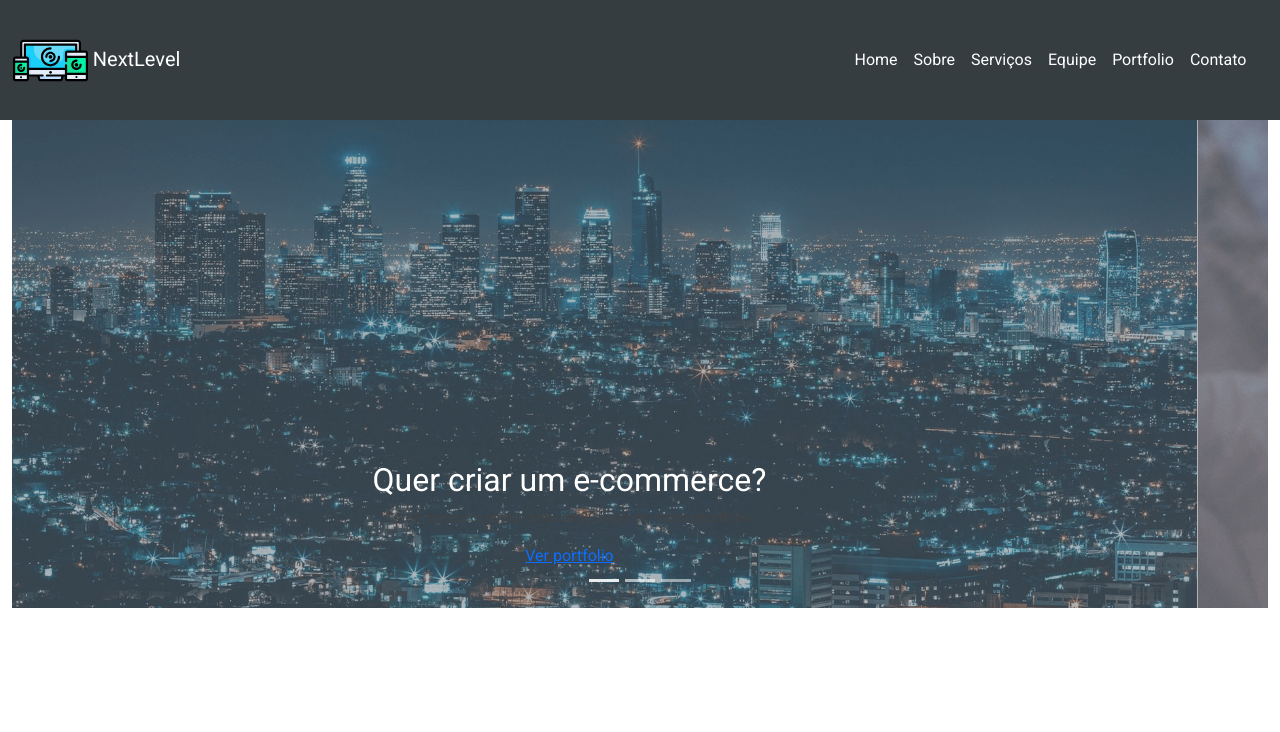
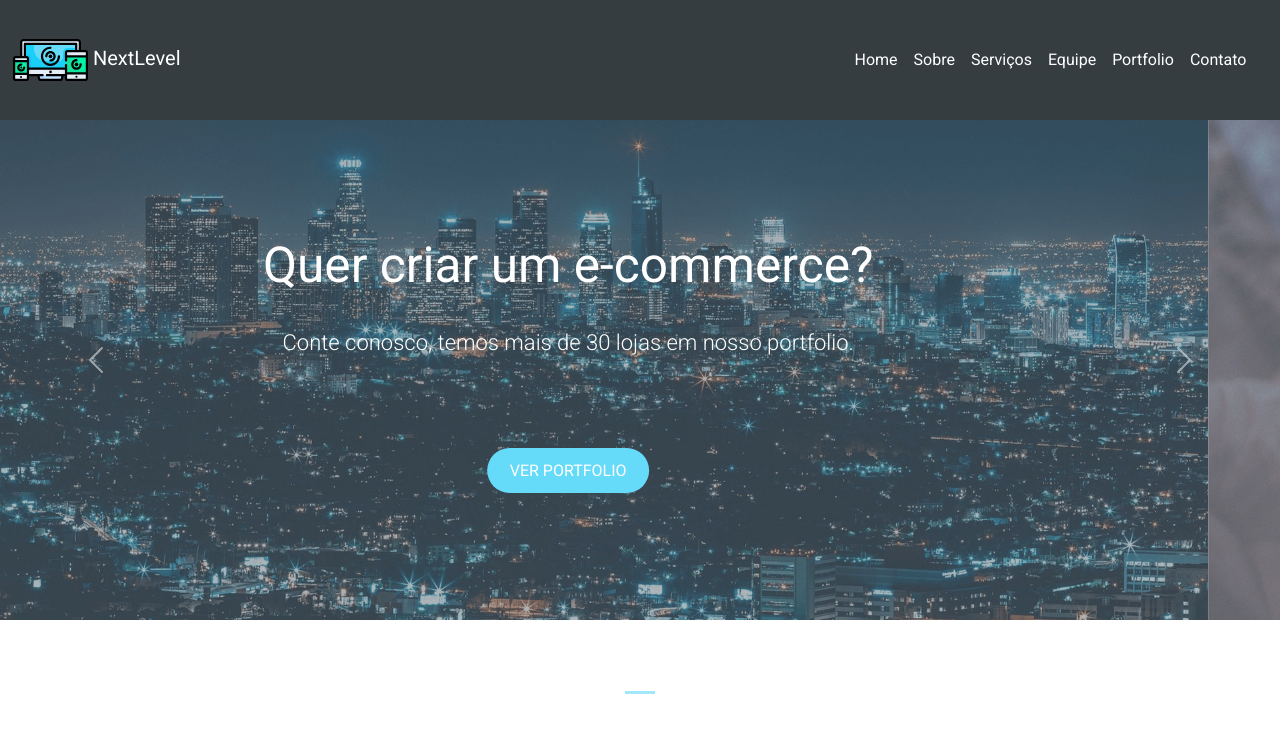
Before and after one commit to marlon-couto/bootstrap-project, a plain HTML site: page src/index.html in a window 1280 px wide. Drawn offline with nearby package versions, Linux system fonts and the light colour scheme.

Commit message:
Finaliza o slider

```diff
--- a/src/index.html
+++ b/src/index.html
@@ -62,7 +62,7 @@
     <header>
       <div
         class="container"
-        id="nav_container"
+        id="nav-container"
       >
         <nav class="navbar navbar-expand-lg fixed-top">
           <a
@@ -81,8 +81,8 @@
             class="navbar-toggler"
             type="button"
             data-bs-toggle="collapse"
-            data-bs-target="#navbar_links"
-            aria-controls="navbar_links"
+            data-bs-target="#navbar-links"
+            aria-controls="navbar-links"
             aria-expanded="false"
             aria-label="Toggle navigation"
           >
@@ -91,48 +91,48 @@
 
           <div
             class="collapse navbar-collapse justify-content-end"
-            id="navbar_links"
+            id="navbar-links"
           >
             <div class="navbar-nav">
               <a
                 href="#"
                 class="nav-item nav-link"
-                id="home_menu"
+                id="home-menu"
                 >Home</a
               >
 
               <a
                 href="#"
                 class="nav-item nav-link"
-                id="about_menu"
+                id="about-menu"
                 >Sobre</a
               >
 
               <a
                 href="#"
                 class="nav-item nav-link"
-                id="services_menu"
+                id="services-menu"
                 >Serviços</a
               >
 
               <a
                 href="#"
                 class="nav-item nav-link"
-                id="team_menu"
+                id="team-menu"
                 >Equipe</a
               >
 
               <a
                 href="#"
                 class="nav-item nav-link"
-                id="portfolio_menu"
+                id="portfolio-menu"
                 >Portfolio</a
               >
 
               <a
                 href="#"
                 class="nav-item nav-link"
-                id="contact_menu"
+                id="contact-menu"
                 >Contato</a
               >
             </div>
@@ -144,13 +144,13 @@
     <main>
       <div class="container-fluid">
         <div
-          id="main_slider"
+          id="mainSlider"
           class="carousel slide"
           data-bs-ride="carousel"
         >
           <div class="carousel-indicators">
             <button
-              data-bs-target="#main_slider"
+              data-bs-target="#mainSlider"
               data-bs-slide-to="0"
               class="active"
               aria-label="Slide 1"
@@ -158,13 +158,13 @@
             ></button>
 
             <button
-              data-bs-target="#main_slider"
+              data-bs-target="#mainSlider"
               data-bs-slide-to="1"
               aria-label="Slide 2"
             ></button>
 
             <button
-              data-bs-target="#main_slider"
+              data-bs-target="#mainSlider"
               data-bs-slide-to="2"
               aria-label="Slide 3"
             ></button>
@@ -183,7 +183,7 @@
                 <p>Conte conosco, temos mais de 30 lojas em nosso portfolio.</p>
                 <a
                   href="#"
-                  class="main_button"
+                  class="main-btn"
                   >Ver portfolio</a
                 >
               </div>
@@ -200,7 +200,7 @@
                 <p>Nossa equipe está pronta para te ajudar.</p>
                 <a
                   href="#"
-                  class="main_button"
+                  class="main-btn"
                   >Entre em contato</a
                 >
               </div>
@@ -220,12 +220,37 @@
                 </p>
                 <a
                   href="#"
-                  class="main_button"
+                  class="main-btn"
                   >Fale conosco</a
                 >
               </div>
             </div>
           </div>
+
+          <button
+            class="carousel-control-prev"
+            type="button"
+            data-bs-target="#mainSlider"
+            data-bs-slide="prev"
+          >
+            <span
+              class="carousel-control-prev-icon"
+              aria-hidden="true"
+            ></span>
+            <span class="visually-hidden">Previous</span>
+          </button>
+          <button
+            class="carousel-control-next"
+            type="button"
+            data-bs-target="#mainSlider"
+            data-bs-slide="next"
+          >
+            <span
+              class="carousel-control-next-icon"
+              aria-hidden="true"
+            ></span>
+            <span class="visually-hidden">Next</span>
+          </button>
         </div>
       </div>
     </main>
--- a/src/style.css
+++ b/src/style.css
@@ -1,5 +1,4 @@
 /* Gerais */
-
 body {
   font-family: Roboto, sans-serif;
 }
@@ -9,29 +8,28 @@ body {
 }
 
 .container {
-  padding: 70px 0;
+  padding: 4.4rem 0;
 }
 
 p,
 li {
   color: #444;
-  font-size: 14px;
+  font-size: 0.9rem;
 }
 
 /* Barra de navegação */
-
 header,
 .navbar {
   background-color: #353d41;
 }
 
-#nav_container {
+#nav-container {
   padding-top: 0;
   padding-bottom: 0;
 }
 
 #logo {
-  width: 75px;
+  width: 4.7rem;
 }
 
 .navbar-brand {
@@ -43,7 +41,7 @@ header,
   color: #fff;
 }
 
-#navbar_links a {
+#navbar-links a {
   color: #fff;
 }
 
@@ -52,3 +50,52 @@ header,
 .nav-link {
   padding: 1rem 0.8rem;
 }
+
+/* Slider */
+.container-fluid {
+  padding: 0;
+}
+
+#mainSlider .carousel-inner,
+#mainSlider .carousel-item {
+  height: 90vh;
+}
+
+#mainSlider .carousel-caption {
+  top: 30%;
+}
+
+#mainSlider .carousel-caption h2 {
+  font-size: 3.1rem;
+  margin-bottom: 1.9rem;
+}
+
+#mainSlider .carousel-caption p {
+  font-size: 22px;
+  font-weight: 300;
+  margin-bottom: 100px;
+  color: #fff;
+}
+
+.main-btn {
+  background-color: #65daf9;
+  color: #fff;
+  text-transform: uppercase;
+  width: 200px;
+  height: 60px;
+  padding: 10px 20px;
+  border-radius: 30px;
+  transition: 0.5s;
+  text-decoration: none;
+  border: 3px solid transparent;
+}
+
+.main-btn:hover {
+  background-color: transparent;
+  border: 3px solid #65daf9;
+  color: #fff;
+}
+
+.carousel-indicators .active {
+  background-color: #65daf9;
+}
```
